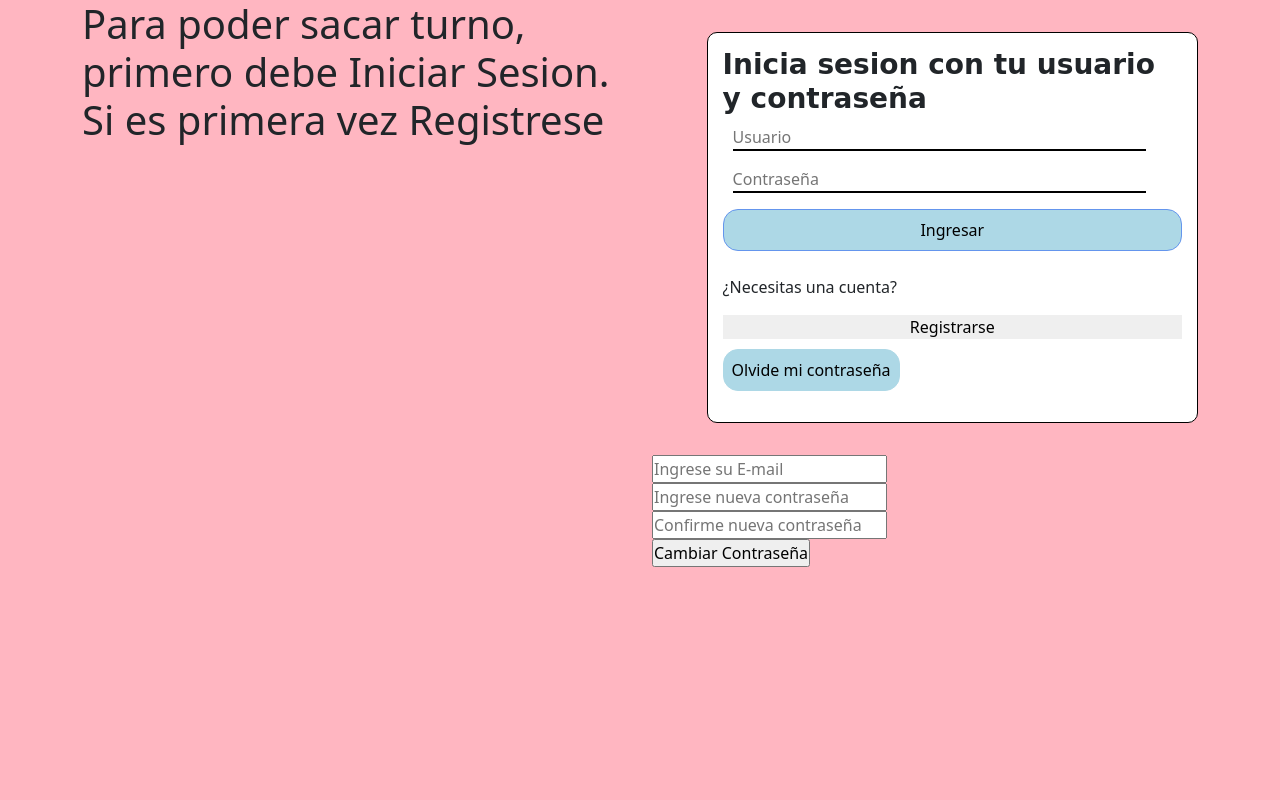
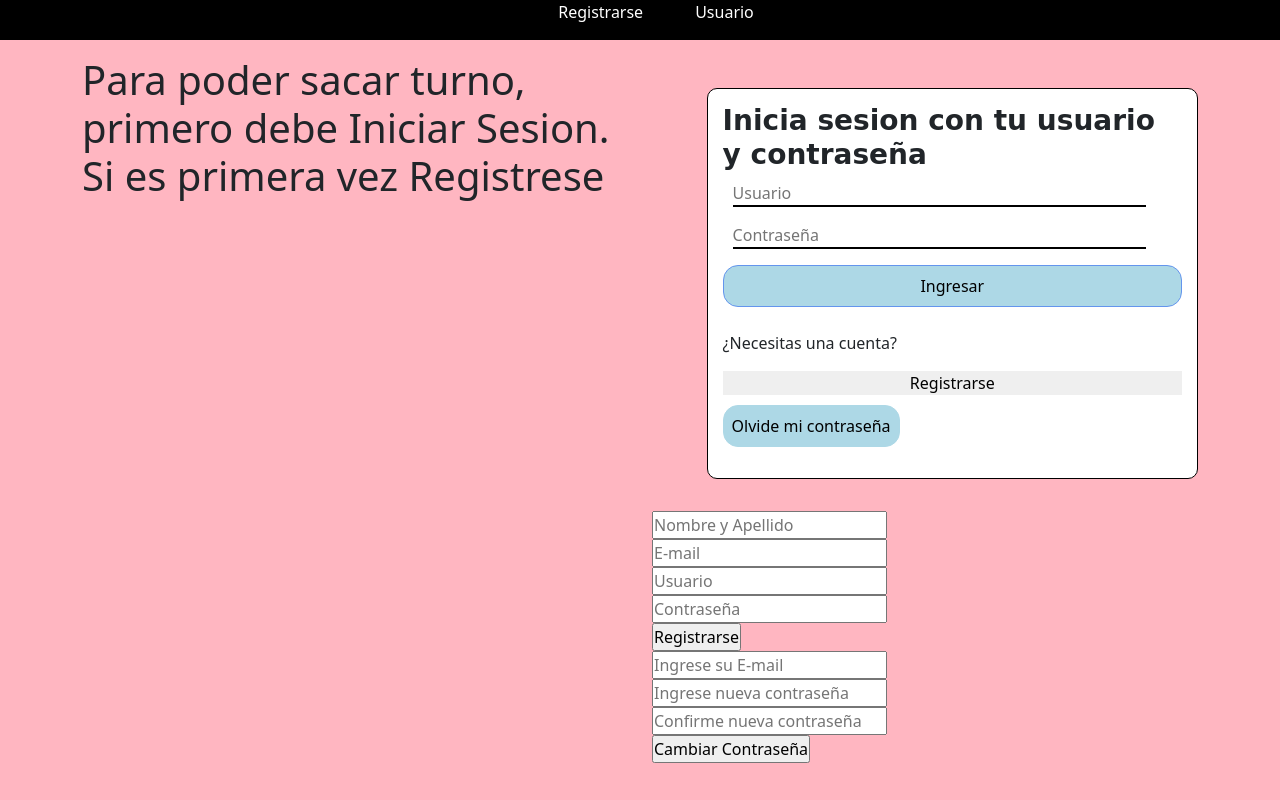
Before and after one commit to Azuusanchez/proyectojsturnos, a plain HTML site: page index.html in a window 1280 px wide. Drawn offline with nearby package versions, Linux system fonts and the light colour scheme; some packages are replaced by stand-ins of ours; a script that the page names is missing.

Commit message:
agregando js

```diff
--- a/index.html
+++ b/index.html
@@ -10,13 +10,23 @@
     <link rel="stylesheet" href="style.css">
 </head>
 <body>
-    <head>
+    <header class="menu">
+
+        <nav >
+            <ul class="navegador">
+                <li> <a class="navegador-lista" href="#">Registrarse</a></li>
+                <li> <a class="navegador-lista" href="#">Usuario</a></li>
+            </ul>
+        </nav>
+    </header>
+    <main class="estructura">
         <div class="container">
             <div class="row">
-        <div class="col-12 col-md-6">
+        <div class="col-12 col-md-6 ">
 
         <h1>Para poder sacar turno, primero debe Iniciar Sesion. Si es primera vez Registrese</h1>
-        <img src="" alt="">
+
+
     </div>
         <div class="col-12 col-md-6">
         <section class="login">
@@ -42,10 +52,11 @@
                 </form>
 
             </section>
-            </head>
 
 
-            <main>
+
+
+
                 <section>
 
 
--- a/index.js
+++ b/index.js
@@ -2,6 +2,7 @@ const usuario = document.querySelector("#usuario");
 const contrasenia = document.querySelector("#contrasenia");
 const formularioIniciar = document.querySelector ("#form-iniciar");
 const ingresar = document.querySelector ("#submitIngresar");
+const navegadorLista = document.querySelector(".navegador-lista");
 const registrarse = document.querySelector ("#submitRegistrarse");
 const newRegister = document.querySelector ("#registrarse");
 const formularioRegistrarse = document.querySelector( "#form-registrarse");
@@ -25,6 +26,13 @@ let usuarios = JSON.parse(localStorage.getItem("usuarios")) ||[{
 
 
 console.log(usuarios)
+
+navegadorLista.onclick = (e) =>{
+    e.preventDefault()
+    login.style.display = "flex"
+    console.log (navegadorLista)
+
+}
 
 function usuarioIngresado () {
     let usuarioIngresado = usuarios.find(userU => userU.user === usuario.value)
--- a/style.css
+++ b/style.css
@@ -6,6 +6,45 @@
    body{
     background-color: lightpink;
    }
+
+   .menu{
+    display: flex;
+    flex-direction: row;
+    justify-content:center;
+    width: 100%;
+    height: auto;
+    position: fixed;
+    z-index: 10;
+    background-color: black;
+
+
+   }
+
+   .navegador{
+    width: 100%;
+    list-style: none;
+    display: flex;
+    gap: 32px;
+    flex-direction: row;
+    justify-content: space-around;
+
+
+
+}
+
+
+    .navegador-lista{
+        color: white;
+        text-decoration: none;
+        border-radius: 3px;
+        padding: 10px;
+       }
+
+
+.estructura{
+    padding-top: 3.5rem;
+}
+
 
   .titulo{
       font-family: cursive;
@@ -77,8 +116,3 @@
 #olvideContrasenia:hover{
     background-color: white;
 }
-
-
-#registrarseId{
-    display:none
-}
```
Also changed, not shown: imagenes/fondo1.jpg (added), imagenes/fondo2.jpg (added), imagenes/fondo3.jpg (added).
